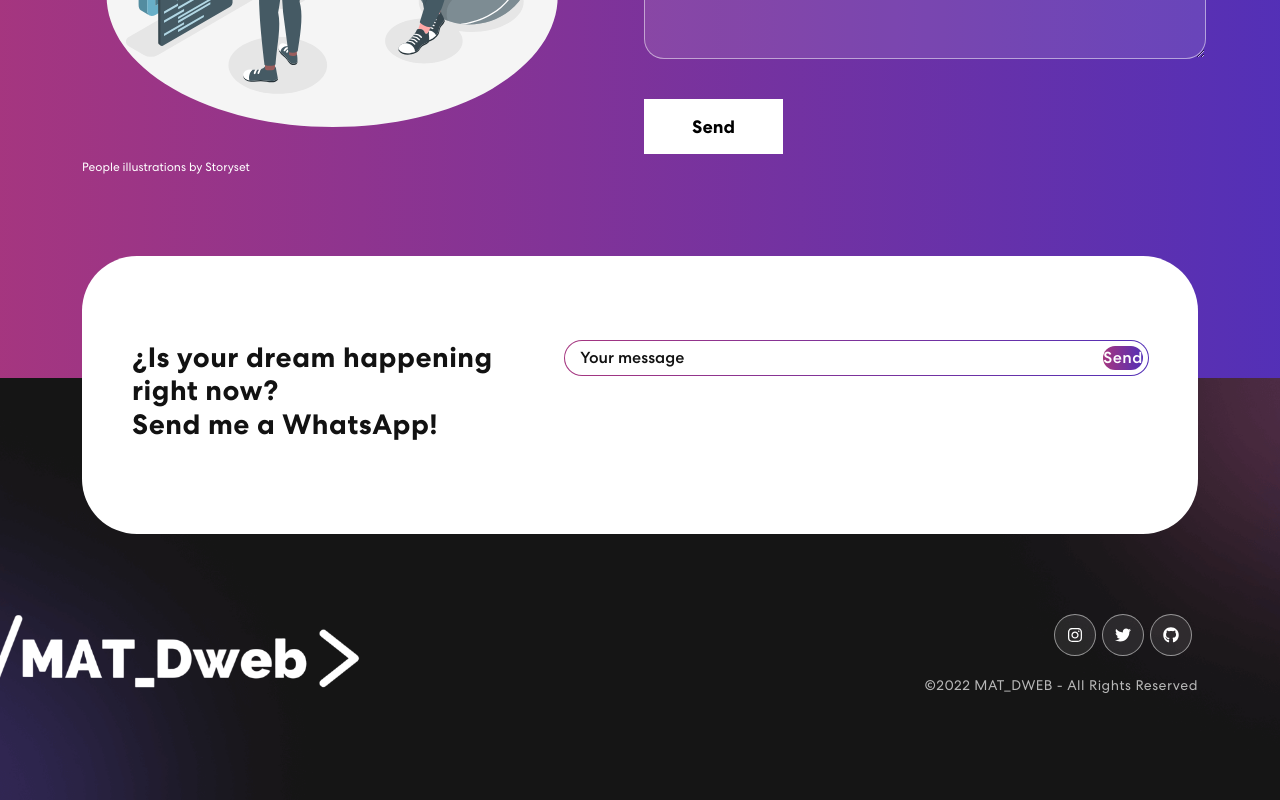
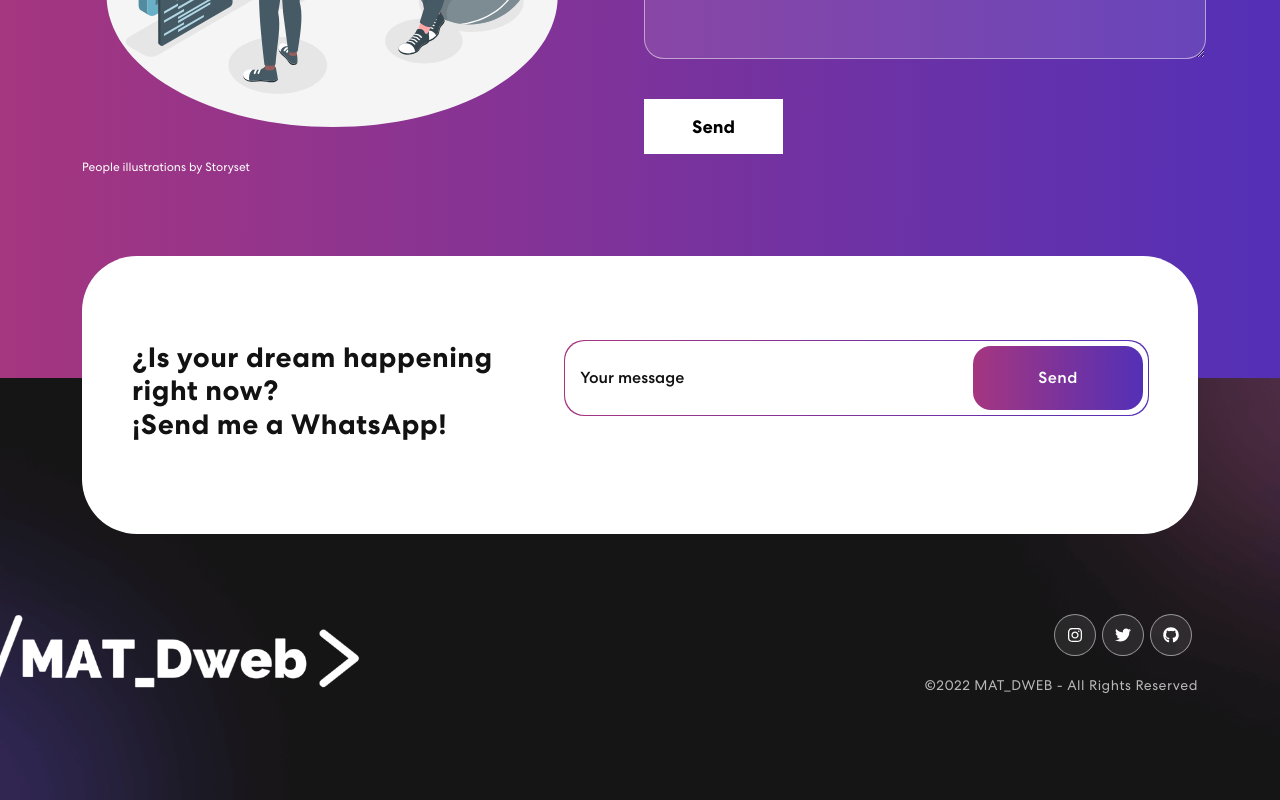
Before and after one commit to Matdweb/my-personal-portfolio-mat_dweb, a React (Create React App) app: page / in a window 1280 px wide. Shown: the part 3468-4268 px from the top of the page. Built offline with nearby package versions, Linux system fonts and the light colour scheme; the HTML template or start-up script is replaced by a standard one.

Commit message:
feat: add WhatsApp info to the WhatsApp section

```diff
--- a/src/components/WhatsApp.js
+++ b/src/components/WhatsApp.js
@@ -21,13 +21,16 @@ export const WhatsApp = () => {
         <div className="msj-bx wow slideInUp">
           <Row>
             <Col lg={12} md={6} xl={5}>
-              <h3>¿Is your dream happening right now?<br></br>Send me a WhatsApp!</h3>
+              <h3>¿Is your dream happening right now?<br></br>¡Send me a WhatsApp!</h3>
             </Col>
             <Col md={6} xl={7}>
               <form>
                 <div className="new-msj-bx">
                   <input value={msj} type="text" onChange={(e) => setMsj(e.target.value)}/>
-                  <button onClick={sendWA} type="submit">Send</button>
+
+                  <button style={window.screen.width < 600 ? {padding: "10px 35px"}
+                  : {padding: "20px 65px"}}
+                  onClick={sendWA} type="submit">Send</button>
                 </div>
               </form>
             </Col>
```
